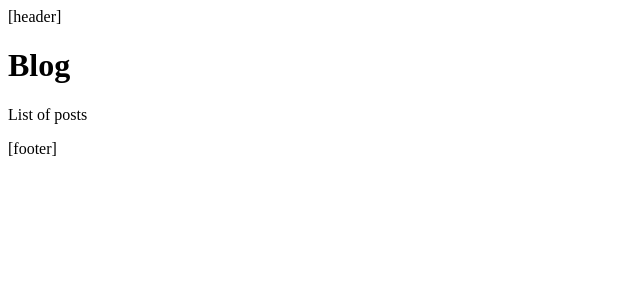
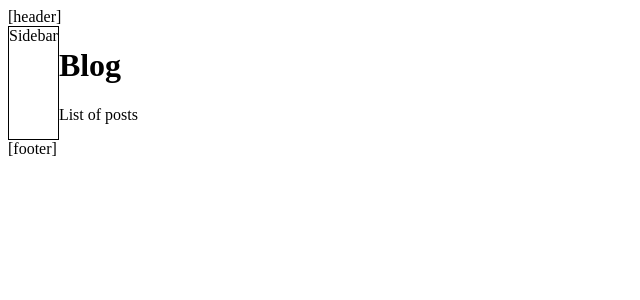
Before and after one commit to lunadiotic/learn-nextjs, a Next.js app: page /blog in a window 1280 px wide. Shown: the top 300 px of the page, without its empty margins (0-640 px from the left). Built offline with nearby package versions, Linux system fonts and the light colour scheme.

Commit message:
fitur nested layout pada app router

```diff
--- /dev/null
+++ b/app/blog/layout.jsx
@@ -0,0 +1,8 @@
+export default function BlogLayout({ children }) {
+  return (
+    <div style={{ display: "flex" }}>
+      <div style={{ border: "1px solid black" }}>Sidebar</div>
+      <div>{children}</div>
+    </div>
+  );
+}
```
